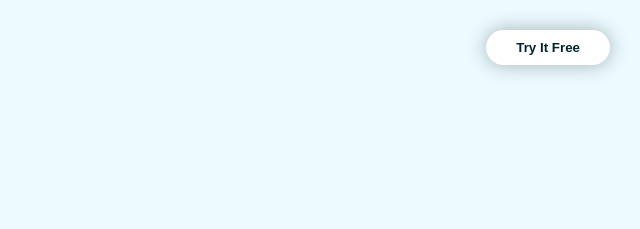
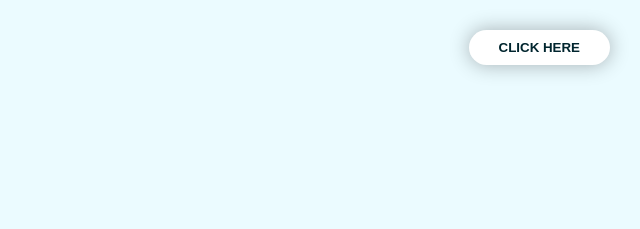
Before and after one commit to cadetyogesh/morden-business-website-html-css, a plain HTML site: page index.html in a window 1280 px wide. Shown: the top 229 px of the page, 640-1280 px from the left. Drawn offline with Linux system fonts and the light colour scheme.

Commit message:
Update index.html
this is modified files

```diff
--- a/index.html
+++ b/index.html
@@ -16,7 +16,7 @@
     <header class="header-section">
       <nav class="navbar">
         <img src="./images/logo.svg" alt="" />
-        <button>Try It Free</button>
+        <button>CLICK HERE</button>
       </nav>
       <section class="hero-section">
         <div class="hero-text-container">
```
